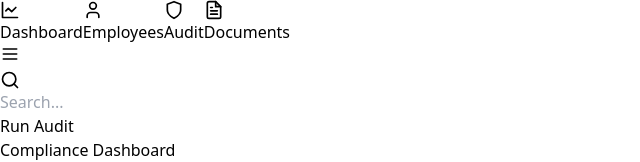
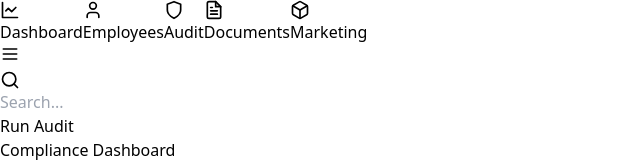
Before and after one commit to Investgrape/ria-back-office, a React (Vite) app: page / in a window 1280 px wide. Shown: the top 162 px of the page, without its empty margins (0-640 px from the left). Built offline with nearby package versions, Linux system fonts and the light colour scheme.

Commit message:
Update App component with Marketing section integration

```diff
--- a/src/App.jsx
+++ b/src/App.jsx
@@ -3,6 +3,7 @@ import EmployeeSection from './components/EmployeeSection';
 import AuditSection from './components/AuditSection';
 import DocumentsSection from './components/DocumentsSection';
 import DashboardContent from './components/DashboardContent';
+import MarketingSection from './components/MarketingSection';
 
 // SVG Icons Components
 const SearchIcon = () => (
@@ -45,6 +46,14 @@ const FileIcon = () => (
   </svg>
 );
 
+const MarketingIcon = () => (
+  <svg xmlns="http://www.w3.org/2000/svg" width="20" height="20" viewBox="0 0 24 24" fill="none" stroke="currentColor" strokeWidth="2" strokeLinecap="round" strokeLinejoin="round">
+    <path d="M21 16V8a2 2 0 0 0-1-1.73l-7-4a2 2 0 0 0-2 0l-7 4A2 2 0 0 0 3 8v8a2 2 0 0 0 1 1.73l7 4a2 2 0 0 0 2 0l7-4A2 2 0 0 0 21 16z"/>
+    <path d="M3.29 7L12 12l8.71-5"/>
+    <path d="M12 22V12"/>
+  </svg>
+);
+
 function App() {
   const [isSidebarOpen, setIsSidebarOpen] = useState(true);
   const [activeSection, setActiveSection] = useState('dashboard');
@@ -53,7 +62,8 @@ function App() {
     { icon: ChartIcon, label: 'Dashboard', id: 'dashboard' },
     { icon: UserIcon, label: 'Employees', id: 'employees' },
     { icon: ShieldIcon, label: 'Audit', id: 'audit' },
-    { icon: FileIcon, label: 'Documents', id: 'documents' }
+    { icon: FileIcon, label: 'Documents', id: 'documents' },
+    { icon: MarketingIcon, label: 'Marketing', id: 'marketing' }
   ];
 
   const renderContent = () => {
@@ -64,6 +74,8 @@ function App() {
         return <AuditSection />;
       case 'documents':
         return <DocumentsSection />;
+      case 'marketing':
+        return <MarketingSection />;
       default:
         return <DashboardContent />;
     }
```
